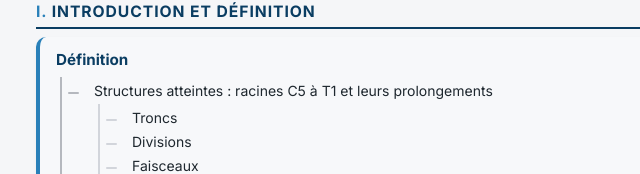
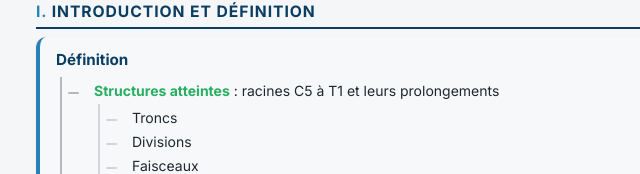
Before and after one commit to fatmih2012-design/dsm-polycopies, a plain HTML site: page docs/lesions-traumatiques-plexus-brachial-adulte.html in a window 1280 px wide. Shown: the part 631-805 px from the top of the page, 244-884 px from the left. Drawn offline with Linux system fonts and the light colour scheme.

Commit message:
Add files via upload

```diff
--- a/docs/lesions-traumatiques-plexus-brachial-adulte.html
+++ b/docs/lesions-traumatiques-plexus-brachial-adulte.html
@@ -30,7 +30,7 @@
 .pediatrique{ --blue:#e67e22; --c-key:#e67e22; }
 
 *{box-sizing:border-box}
-html{scroll-behavior:smooth}
+html{scroll-behavior:smooth;-webkit-text-size-adjust:100%;text-size-adjust:100%}
 body{
   margin:0;
   font-family:'Inter','Segoe UI',system-ui,sans-serif;
@@ -1277,6 +1277,54 @@ window.addEventListener("scroll",()=>{
   });
 },{passive:true});
 
+function devLabelDepth(li){
+  // profondeur = nombre de <li> ancêtres (dans le même tech-list) au-dessus de li, +1 ; plafonnée à 3
+  let depth=1, cur=li;
+  while(true){
+    const parentList=cur.parentElement;
+    if(!parentList) break;
+    const above=parentList.parentElement;
+    const parentLi=above && above.closest ? above.closest("li") : null;
+    if(!parentLi || !parentLi.closest(".tech-list")) break;
+    depth++;
+    cur=parentLi;
+  }
+  return Math.min(depth,3);
+}
+function firstSignificantNode(li){
+  for(const n of li.childNodes){
+    if(n.nodeType===3 && !n.textContent.trim()) continue; // ignore texte blanc
+    if(n.nodeType===1 || n.nodeType===3) return n;
+  }
+  return null;
+}
+function applyDevLabels(){
+  document.querySelectorAll(".tech-list li").forEach(li=>{
+    if(li.dataset.devlabeled) return;
+    const first=firstSignificantNode(li);
+    // le span-label doit être en tout début de <li> — un <span class="key-term"> au
+    // milieu d'une phrase (ex. "Dissection débutée au <span>...</span>") n'est PAS
+    // un label de branche et ne doit jamais être colorisé comme tel.
+    if(!first || first.nodeType!==1 || first.tagName!=="SPAN") return;
+    const hasChildList=li.querySelector(":scope > ul, :scope > ol");
+    let developed=!!hasChildList;
+    if(!developed){
+      // développement en ligne après ":" (ex. <span>Label</span> : texte explicatif...)
+      let node=first.nextSibling;
+      while(node && node.nodeType===3 && !node.textContent.trim()) node=node.nextSibling;
+      if(node && node.nodeType===3){
+        const t=node.textContent.trim();
+        if(t.charAt(0)===":" && t.length>4) developed=true;
+      }
+    }
+    if(!developed) return;
+    const depth=devLabelDepth(li);
+    first.classList.add("dev-label","dev-label-l"+depth);
+    li.dataset.devlabeled="1";
+  });
+}
+applyDevLabels();
+
 document.addEventListener("keydown",(e)=>{
   if(e.ctrlKey && e.key==="b"){e.preventDefault();sidebarToggle.click();}
 });
```
